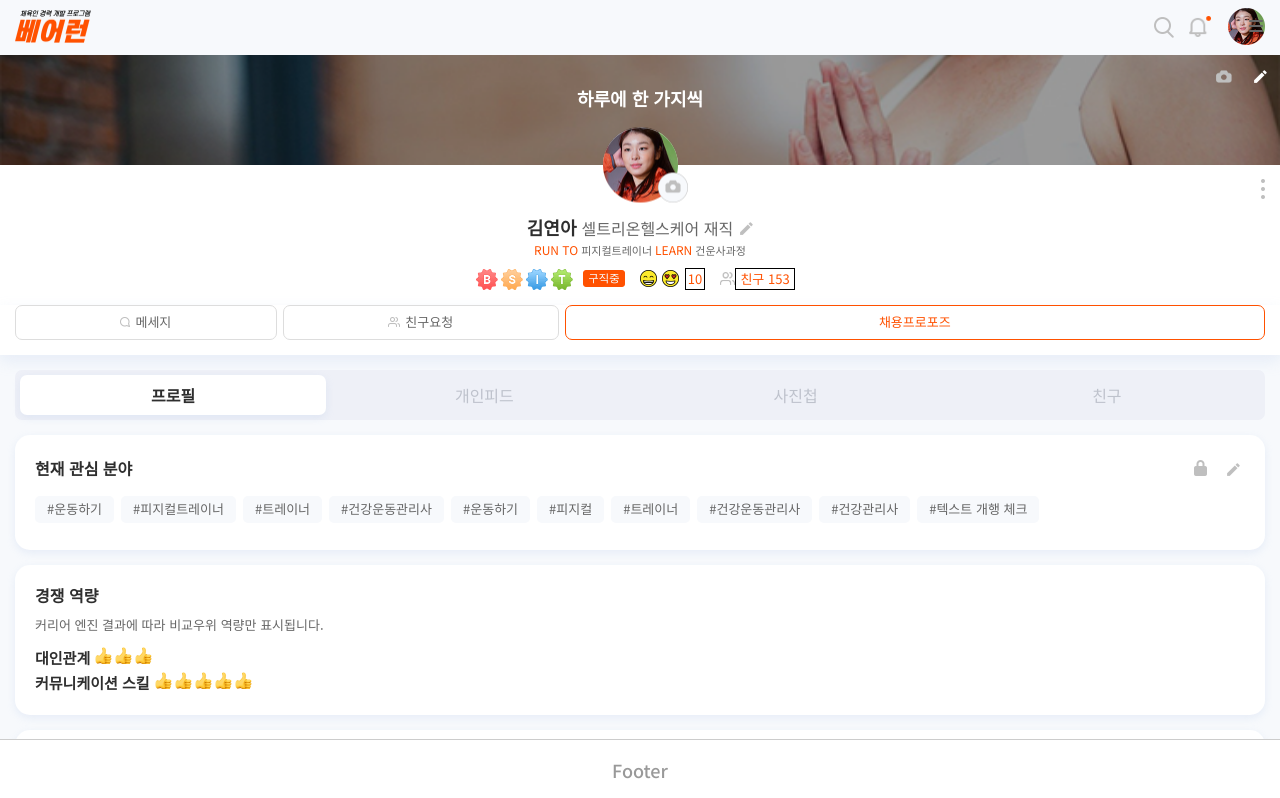
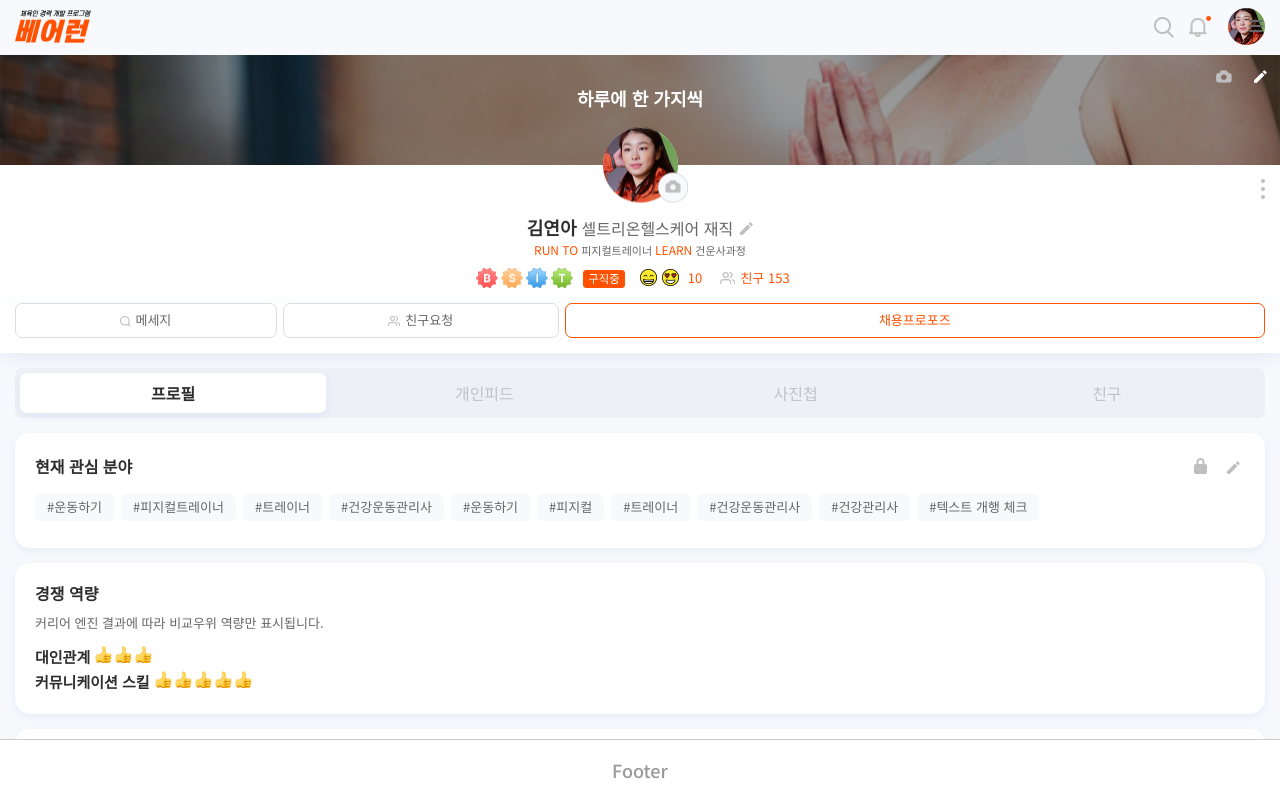
Before and after one commit to zeroaz2020/bear, a Vue app: page /userprofile in a window 1280 px wide. Shown: the top 798 px of the page. Built offline with nearby package versions, Linux system fonts and the light colour scheme.

Commit message:
Update common.scss

```diff
--- a/src/assets/scss/common.scss
+++ b/src/assets/scss/common.scss
@@ -661,14 +661,14 @@ button {
 						}
 					}
 				}
-
 				.jobstate {
+					display: flex;
+					align-items: center;
 					img {
 						width: 42px;
 						margin-left: 10px;
 					}
 				}
-
 				.emoji__num {
 					display: flex;
 					align-items: center;
@@ -684,7 +684,6 @@ button {
 					}
 					span {
 						min-width: 20px;
-						border: 1px solid #000;
 					}
 				}
 				.friend__num {
@@ -696,7 +695,6 @@ button {
 					}
 					span {
 						min-width: 60px;
-						border: 1px solid #000;
 					}
 				}
 			}
```
